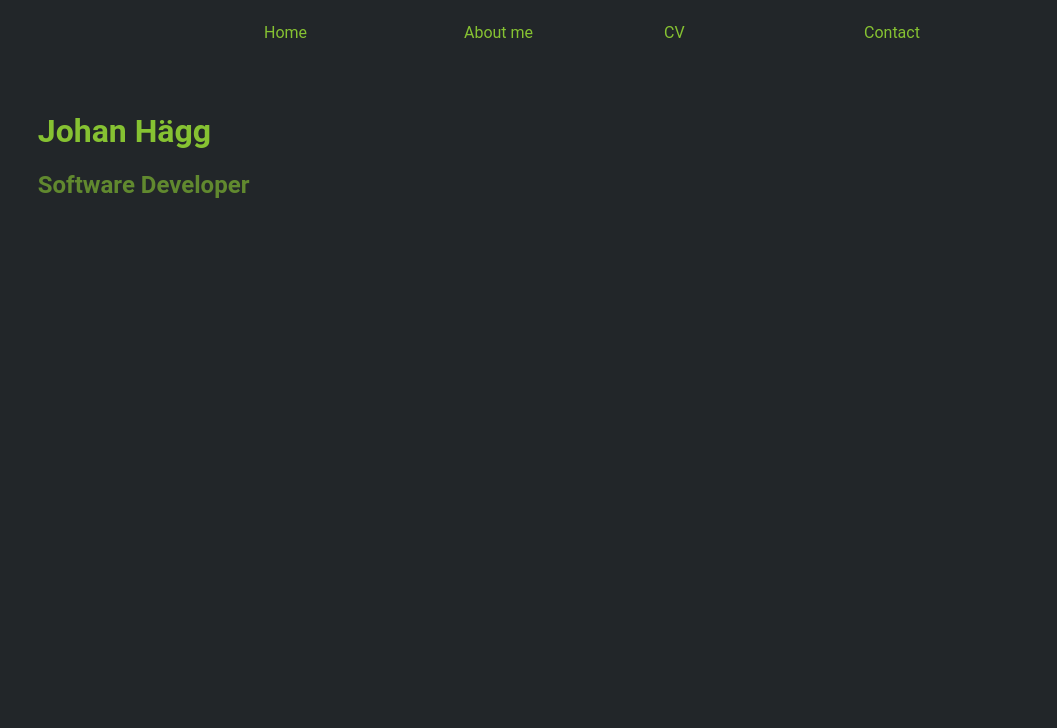
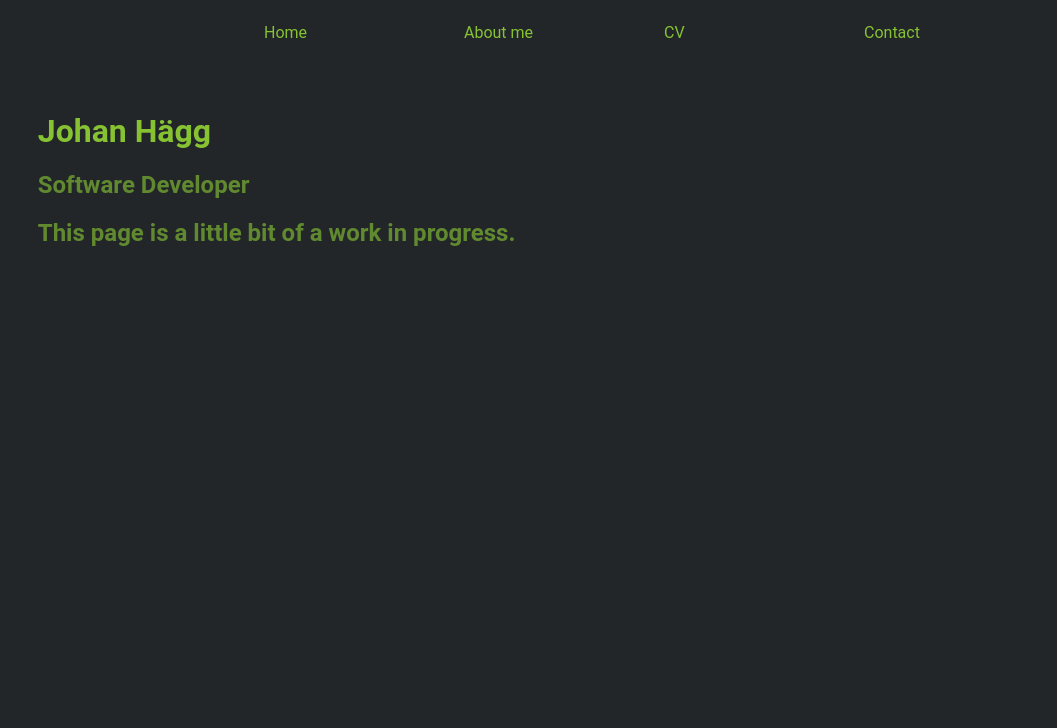
Before and after one commit to dhaggen/dhaggen.github.io, a Gatsby site: page / in a window 1280 px wide. Shown: the top 728 px of the page, without its empty margins (223-1280 px from the left). Built offline with nearby package versions, Linux system fonts and the light colour scheme; Gatsby itself is replaced by a stand-in of ours.

Commit message:
Just added a WIP notice.

```diff
--- a/src/pages/index.tsx
+++ b/src/pages/index.tsx
@@ -9,6 +9,7 @@ const IndexPage = () => {
               Johan Hägg
             </h1>
             <h2>Software Developer</h2>
+            <h2>This page is a little bit of a work in progress.</h2>
         </Layout>
   )
 }
```
